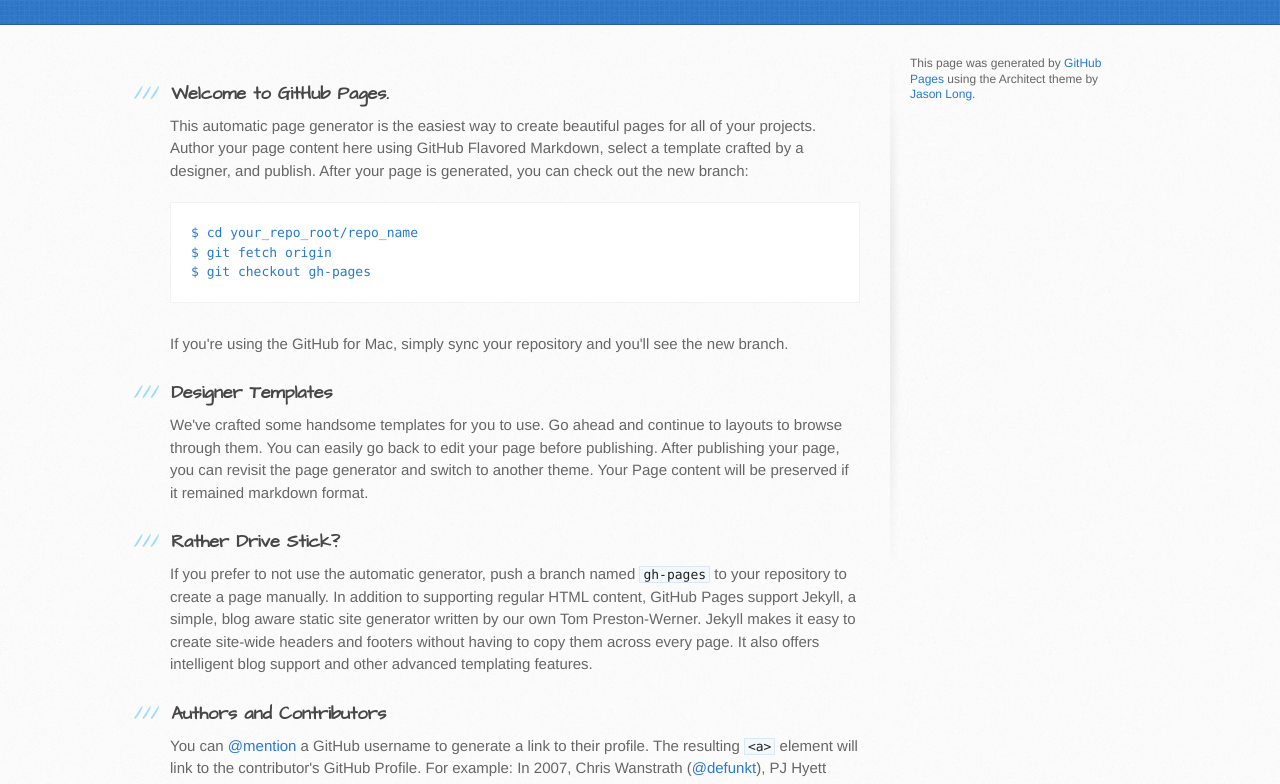
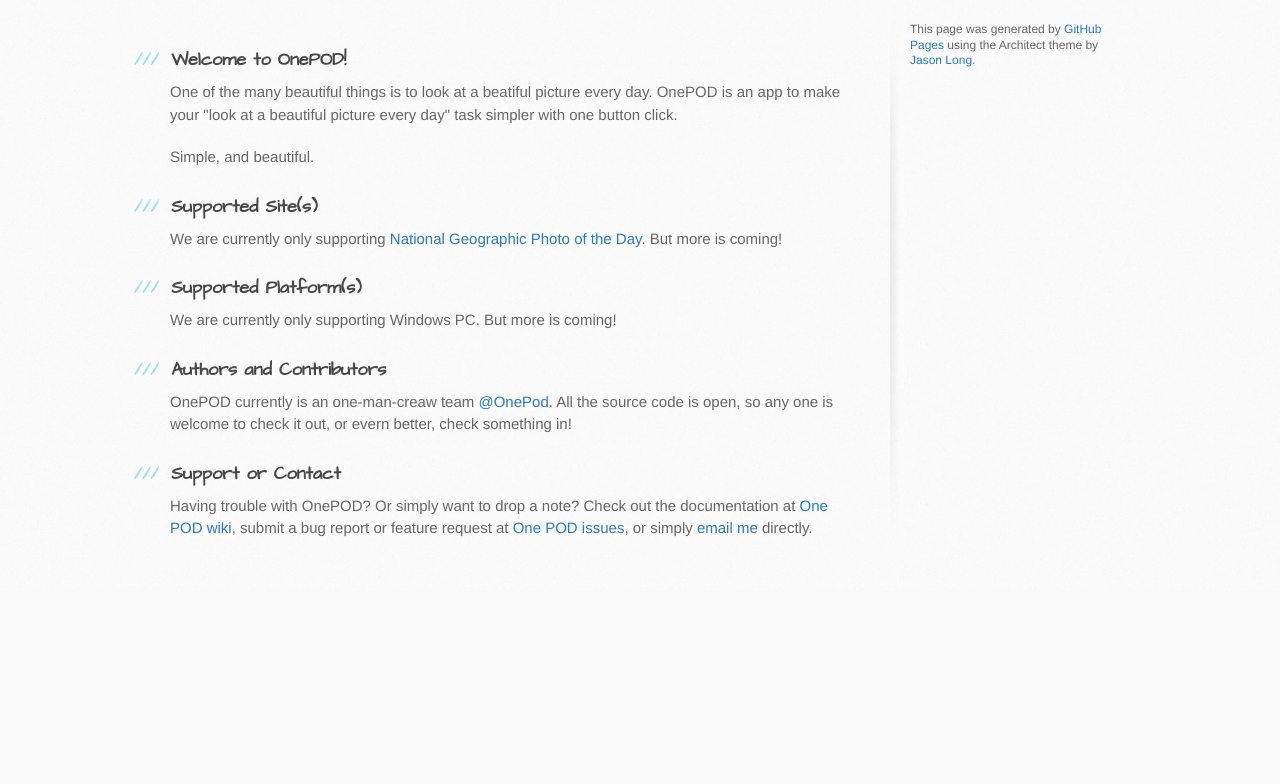
Before and after one commit to OnePOD/onepod.github.io, a plain HTML site: page index.html in a window 1280 px wide. Shown: the part 210-994 px from the top of the page. After the commit the page ends 800 px from the top, so only its background shows below. Drawn offline with Linux system fonts and the light colour scheme.

Commit message:
page content updated

```diff
--- a/index.html
+++ b/index.html
@@ -13,62 +13,71 @@
     <script src="//html5shiv.googlecode.com/svn/trunk/html5.js"></script>
     <![endif]-->
 
-    <title>OnePod GitHub Page by OnePod</title>
+    <title>OnePOD</title>
   </head>
 
   <body>
     <header>
       <div class="inner">
         <h1>OnePOD</h1>
-        <h2>~ The One Picture Of the Day app to rule them all ~</h2>
-        <a href="https://github.com/OnePod" class="button"><small>Follow me on</small> GitHub</a>
+        <h2>~ The One Pic Of Day app to rule them all ~</h2>
+        <a href="https://github.com/OnePod" class="button" target="_blank"><small>Follow me on</small> GitHub</a>
       </div>
     </header>
 
     <div id="content-wrapper">
       <div class="inner clearfix">
         <section id="main-content">
-          <h3>
-<a name="welcome-to-github-pages" class="anchor" href="#welcome-to-github-pages"><span class="octicon octicon-link"></span></a>Welcome to GitHub Pages.</h3>
 
-<p>This automatic page generator is the easiest way to create beautiful pages for all of your projects. Author your page content here using GitHub Flavored Markdown, select a template crafted by a designer, and publish. After your page is generated, you can check out the new branch:</p>
+
+<h3><a name="welcome-to-github-pages" class="anchor" href="#welcome-to-github-pages"><span class="octicon octicon-link"></span></a>
+Welcome to OnePOD!</h3>
+
+<p>One of the many beautiful things is to look at a beatiful picture every day. OnePOD is an app to make your "look at a beautiful picture every day" task simpler with one button click.</p>
+
+<p>Simple, and beautiful.</p>
+
+
+<h3><a name="designer-templates" class="anchor" href="#designer-templates"><span class="octicon octicon-link"></span></a>
+Supported Site(s)</h3>
+
+<p>We are currently only supporting <a href="http://photography.nationalgeographic.com/photography/photo-of-the-day/" target="_blank">National Geographic Photo of the Day</a>. But more is coming!</p>
+
+
+<h3><a name="designer-templates" class="anchor" href="#designer-templates"><span class="octicon octicon-link"></span></a>
+Supported Platform(s)</h3>
+
+<p>We are currently only supporting Windows PC. But more is coming!</p>
+
+
+<h3><a name="authors-and-contributors" class="anchor" href="#authors-and-contributors"><span class="octicon octicon-link"></span></a>
+Authors and Contributors</h3>
+
+<p>OnePOD currently is an one-man-creaw team <a href="https://github.com/onepod" target="_blank" class="user-mention">@OnePod</a>. All the source code is open,
+so any one is welcome to check it out, or evern better, check something in!</p>
+
+
+<h3><a name="support-or-contact" class="anchor" href="#support-or-contact"><span class="octicon octicon-link"></span></a>
+Support or Contact</h3>
+
+<p>Having trouble with OnePOD? Or simply want to drop a note? Check out the documentation at <a href="http://github.com/OnePod/OnePOD/wiki" target="_blank">One POD wiki</a>,
+submit a bug report or feature request at <a href="http://github.com/OnePod/OnePOD/issues" target="_blank">One POD issues</a>, or simply <a href="mailto:onepod@onepod.me">email me</a> directly.</p>
+
+
+        </section>
+
+        <aside id="sidebar">
+          <p>This page was generated by <a href="https://pages.github.com">GitHub Pages</a> using the Architect theme by <a href="https://twitter.com/jasonlong">Jason Long</a>.</p>
+        </aside>
+      </div>
+    </div>
+  </body>
+</html>
+<!-- code to might be used in the future
 
 <pre><code>$ cd your_repo_root/repo_name
 $ git fetch origin
 $ git checkout gh-pages
 </code></pre>
 
-<p>If you're using the GitHub for Mac, simply sync your repository and you'll see the new branch.</p>
-
-<h3>
-<a name="designer-templates" class="anchor" href="#designer-templates"><span class="octicon octicon-link"></span></a>Designer Templates</h3>
-
-<p>We've crafted some handsome templates for you to use. Go ahead and continue to layouts to browse through them. You can easily go back to edit your page before publishing. After publishing your page, you can revisit the page generator and switch to another theme. Your Page content will be preserved if it remained markdown format.</p>
-
-<h3>
-<a name="rather-drive-stick" class="anchor" href="#rather-drive-stick"><span class="octicon octicon-link"></span></a>Rather Drive Stick?</h3>
-
-<p>If you prefer to not use the automatic generator, push a branch named <code>gh-pages</code> to your repository to create a page manually. In addition to supporting regular HTML content, GitHub Pages support Jekyll, a simple, blog aware static site generator written by our own Tom Preston-Werner. Jekyll makes it easy to create site-wide headers and footers without having to copy them across every page. It also offers intelligent blog support and other advanced templating features.</p>
-
-<h3>
-<a name="authors-and-contributors" class="anchor" href="#authors-and-contributors"><span class="octicon octicon-link"></span></a>Authors and Contributors</h3>
-
-<p>You can <a href="https://github.com/blog/821" class="user-mention">@mention</a> a GitHub username to generate a link to their profile. The resulting <code>&lt;a&gt;</code> element will link to the contributor's GitHub Profile. For example: In 2007, Chris Wanstrath (<a href="https://github.com/defunkt" class="user-mention">@defunkt</a>), PJ Hyett (<a href="https://github.com/pjhyett" class="user-mention">@pjhyett</a>), and Tom Preston-Werner (<a href="https://github.com/mojombo" class="user-mention">@mojombo</a>) founded GitHub.</p>
-
-<h3>
-<a name="support-or-contact" class="anchor" href="#support-or-contact"><span class="octicon octicon-link"></span></a>Support or Contact</h3>
-
-<p>Having trouble with Pages? Check out the documentation at <a href="http://help.github.com/pages">http://help.github.com/pages</a> or contact <a href="mailto:support@github.com">support@github.com</a> and we’ll help you sort it out.</p>
-        </section>
-
-        <aside id="sidebar">
-
-
-          <p>This page was generated by <a href="https://pages.github.com">GitHub Pages</a> using the Architect theme by <a href="https://twitter.com/jasonlong">Jason Long</a>.</p>
-        </aside>
-      </div>
-    </div>
-
-
-  </body>
-</html>
+-->
```
